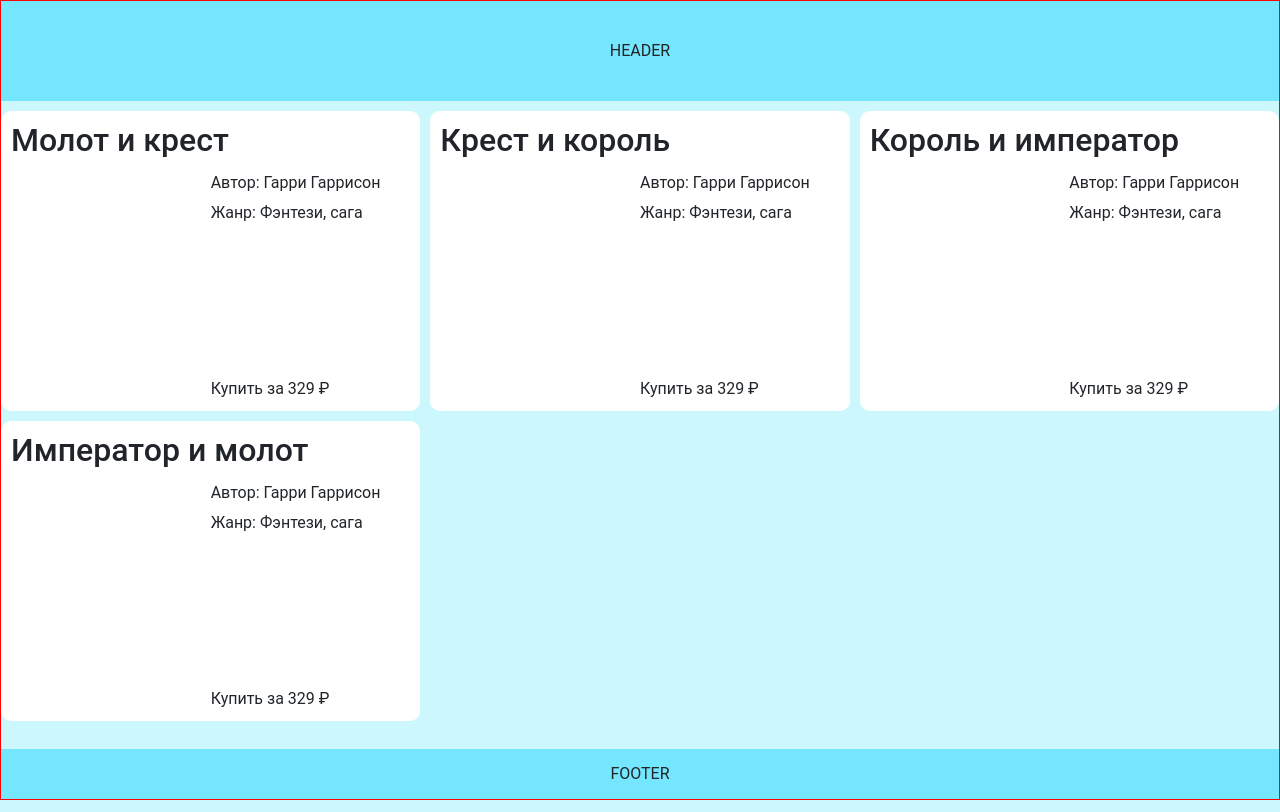
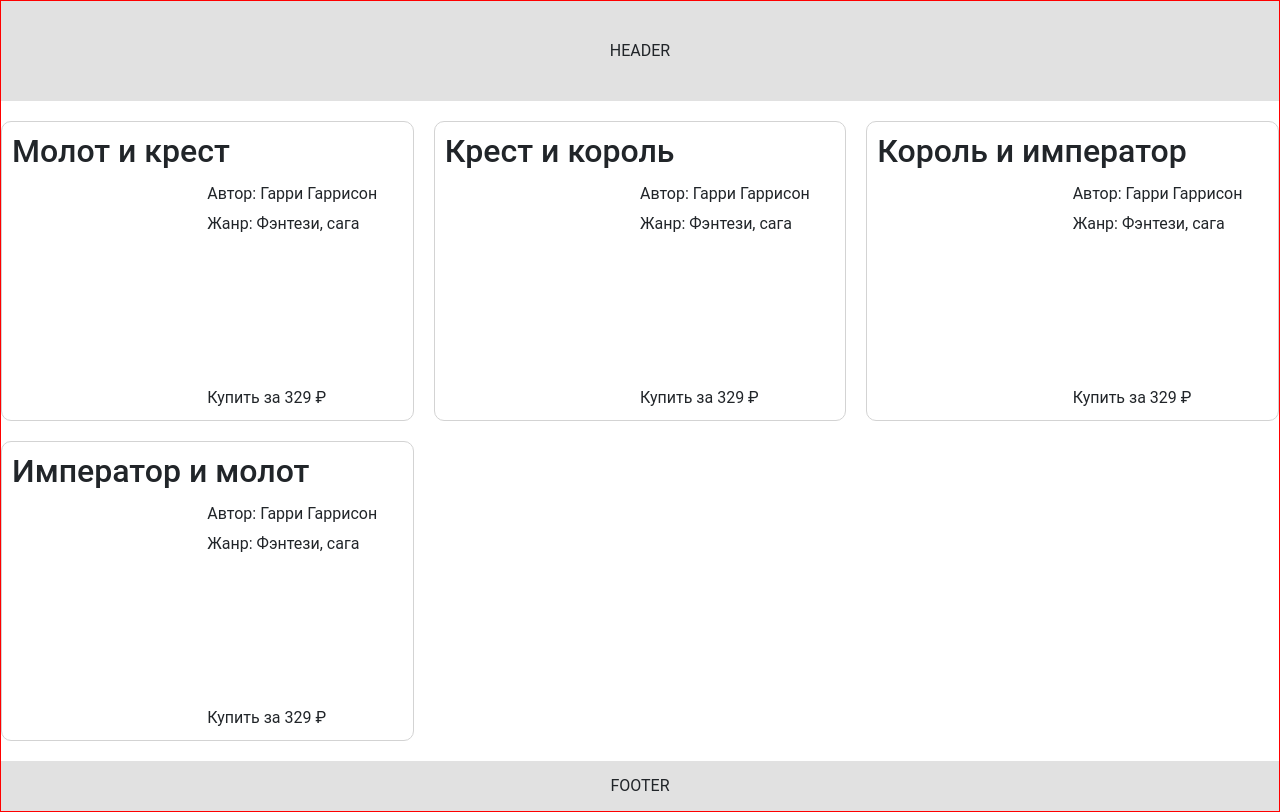
Before and after one commit to DNWD843/book-store, a React (Create React App) app: page / in a window 1280 px wide. Built offline with nearby package versions, Linux system fonts and the light colour scheme.

Commit message:
11: скоррекитровал общее оформление и стили, сделал лоадер полупрозрачным поверх контента

```diff
--- a/src/components/App/App.css
+++ b/src/components/App/App.css
@@ -1,7 +1,6 @@
 .root_container {
   margin: 0 auto;
   min-height: 100vh;
-  max-width: 1280px;
 }
 
 .app {
@@ -10,5 +9,5 @@
   display: grid;
   grid-template-columns: 1fr;
   grid-template-rows: 100px 1fr 50px;
-  row-gap: 10px;
+  row-gap: 20px;
 }
--- a/src/components/App/index.tsx
+++ b/src/components/App/index.tsx
@@ -1,4 +1,4 @@
-import React, { useLayoutEffect } from 'react';
+import React, { useEffect } from 'react';
 
 import './App.css';
 import { withReduxStore } from '../../provider/withReduxStore';
@@ -10,7 +10,7 @@
 const AppComponent: React.FC = () => {
   const dispatch = useAppDispatch();
 
-  useLayoutEffect(() => {
+  useEffect(() => {
     dispatch(getBooks());
   }, [dispatch]);
 
--- a/src/components/Card/Card.module.css
+++ b/src/components/Card/Card.module.css
@@ -1,11 +1,12 @@
 .card {
   box-sizing: border-box;
   padding: 10px;
-  background-color: var(--white);
+  background-color: var(--card-background);
   border-radius: 10px;
   display: grid;
   grid-template-columns: 1fr 1fr;
   grid-template-rows: 50px 30px 30px 1fr;
+  border: 1px solid lightgray;
 }
 
 .title {
--- a/src/components/Cards/Cards.module.css
+++ b/src/components/Cards/Cards.module.css
@@ -1,11 +1,12 @@
 .list {
   list-style: none;
+  margin: 0;
   padding: 0;
   display: grid;
   grid-template-columns: repeat(3, 1fr);
   grid-template-rows: 300px;
   grid-auto-rows: 300px;
-  gap: 10px;
+  gap: 20px;
 }
 
 .listItem {
--- a/src/components/Footer/Footer.module.css
+++ b/src/components/Footer/Footer.module.css
@@ -2,5 +2,7 @@
   display: flex;
   justify-content: center;
   align-items: center;
-  background-color: var(--main);
+  background-color: var(--footer);
+  padding: 0 calc((100% - 1280px) / 2);
+  box-sizing: border-box;
 }
--- a/src/components/Header/Header.module.css
+++ b/src/components/Header/Header.module.css
@@ -2,5 +2,7 @@
   display: flex;
   justify-content: center;
   align-items: center;
-  background-color: var(--main);
+  background-color: var(--header);
+  padding: 0 calc((100% - 1280px) / 2);
+  box-sizing: border-box;
 }
--- /dev/null
+++ b/src/components/Loader/Loader.module.css
@@ -0,0 +1,25 @@
+.container {
+  position: fixed;
+  top: 0;
+  left: 0;
+  right: 0;
+  bottom: 0;
+}
+
+.loader {
+  position: absolute;
+  top: calc(50% - 20px);
+  left: calc(50% - 20px);
+  opacity: 0.6;
+}
+
+.container::before {
+  content: '';
+  background-color: lightgray;
+  opacity: 0.5;
+  position: fixed;
+  top: 0;
+  left: 0;
+  right: 0;
+  bottom: 0;
+}
--- a/src/components/Loader/index.tsx
+++ b/src/components/Loader/index.tsx
@@ -1,9 +1,13 @@
 import React from 'react';
 
+import styles from './Loader.module.css';
+
 export const Loader: React.FC = () => (
-  <div className="text-center text-info">
-    <div className="spinner-border" role="status" style={{ 'width': '4rem', 'height': '4rem' }}>
-      <span className="visually-hidden">Loading...</span>
+  <div className={styles.container}>
+    <div className={`text-center text-secondary ${styles.loader}`}>
+      <div className="spinner-border" role="status" style={{ 'width': '4rem', 'height': '4rem' }}>
+        <span className="visually-hidden">Loading...</span>
+      </div>
     </div>
   </div>
 );
--- a/src/components/Main/Main.module.css
+++ b/src/components/Main/Main.module.css
@@ -1,3 +1,7 @@
 .main {
   display: grid;
+  width: 100%;
+  max-width: 1280px;
+  justify-self: center;
+  position: relative;
 }
--- a/src/components/Main/index.tsx
+++ b/src/components/Main/index.tsx
@@ -9,12 +9,12 @@
 const MainComponent: React.FC = () => {
   const fetchStatus = useAppSelector(selectStatus);
 
-  if (fetchStatus === 'loading') {
-    return (<Loader />);
-  }
+  return (
+    <>
+      {fetchStatus === 'loading' && (<Loader />)}
 
-  return (
-    <Main />
+      <Main />
+    </>
   );
 };
 
--- a/src/index.css
+++ b/src/index.css
@@ -3,7 +3,7 @@
   font-family: 'Roboto', 'Arial', 'Helvetica Neue', sans-serif;
   -webkit-font-smoothing: antialiased;
   -moz-osx-font-smoothing: grayscale;
-  background-color: #ccf8fd;
+  background-color: var(--body);
 }
 
 code {
@@ -16,6 +16,9 @@
 }
 
 :root {
-  --main: #74e7ff;
   --white: #fff;
+  --card-background: #FFFFFF;
+  --body: rgb(255, 255, 255, 0.5);
+  --header: rgb(225, 225, 225);
+  --footer: rgb(225, 225, 225);
 }
```
